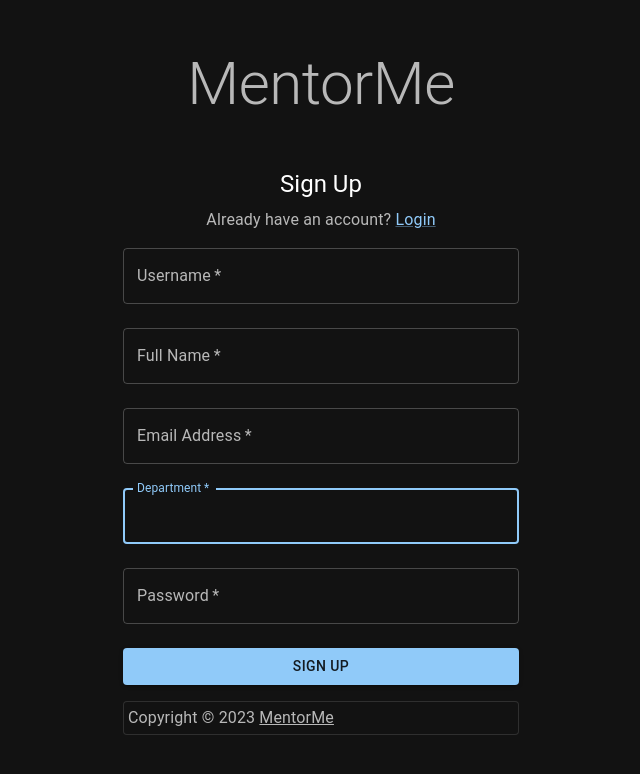
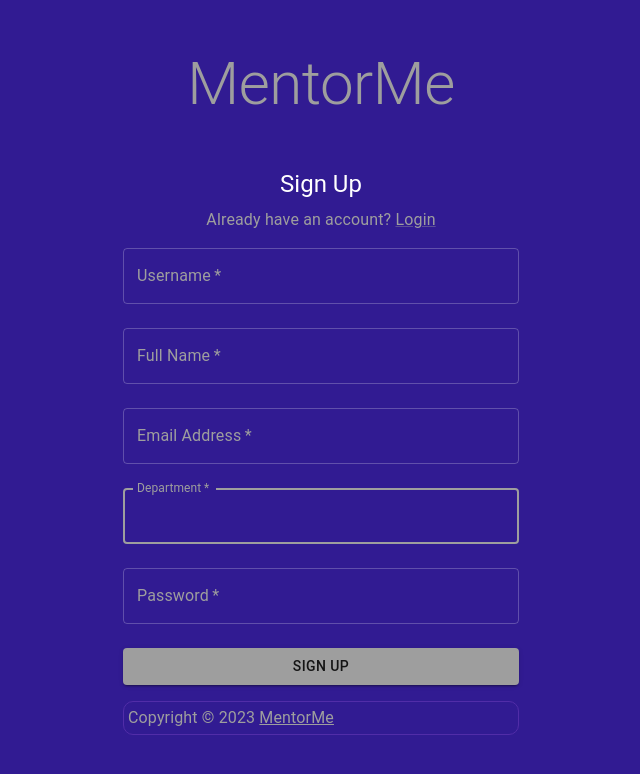
Before and after one commit to can-ishk/mentor-me-client, a React (Create React App) app: page /signup in a window 1280 px wide. Shown: the top 774 px of the page, without its empty margins (319-959 px from the left). Built offline with nearby package versions, Linux system fonts and the light colour scheme; the HTML template or start-up script is replaced by a standard one.

Commit message:
fixed margin error

```diff
--- a/src/components/ContentUpdateEditor.jsx
+++ b/src/components/ContentUpdateEditor.jsx
@@ -35,7 +35,7 @@ export default function ContentUpdateEditor(props){
           fullWidth
           margin="normal"
           name="content"
-          sx={{ backgroundColor: "white" }}
+          sx={{ backgroundColor: "gray" }}
           onChange={handleChange}
           error={error.length !== 0}
           helperText={error}
--- a/src/components/MentCard.jsx
+++ b/src/components/MentCard.jsx
@@ -84,9 +84,9 @@ export default function MentCard(props) {
 
   return (
     <Card sx={{ padding: 0 }} className="ment-card">
-      <Box className={preview}>
-        <HorizontalStack spacing={0} alignItems="initial">
-          <MentContentBox clickable={preview} ment={ment} editing={editing}>
+      <Box className={preview} >
+        <HorizontalStack spacing={0} alignItems="initial" >
+          <MentContentBox clickable={preview} ment={ment} editing={editing} >
             <HorizontalStack justifyContent="space-between">
               <ContentDetails
                 username={ment.author.username}
--- a/src/components/MentContentBox.jsx
+++ b/src/components/MentContentBox.jsx
@@ -15,7 +15,8 @@ export default function MentContentBox(props) {
         <Box
           sx={{
             padding: theme.spacing(2),
-            width: "92%",
+            width: "100%",
+            margin: "auto",
             "&:hover": { backgroundColor: "divider", cursor: "pointer" },
           }}
           onClick={() => navigate("/ments/" + ment._id)}
--- a/src/components/NavBar.jsx
+++ b/src/components/NavBar.jsx
@@ -98,7 +98,8 @@ export default function NavBar() {
                         <TextField
                             size="small"
                             label="Search"
-                            sx={{ flexGrow: 1, maxWidth: 600,}}
+
+                            sx={{ flexGrow: 1, width: 600}}
                             onChange={handleChange}
                             value={search}
                         />
--- a/src/components/mentCard.css
+++ b/src/components/mentCard.css
@@ -1,4 +1,4 @@
-.ment-card .primary .content {
+/* .ment-card .primary .content {
     -webkit-mask-image: linear-gradient(black 175px, transparent 250px);
     mask-image: linear-gradient(black 175px, transparent 250px);
   }
@@ -11,3 +11,7 @@
   html {
     overflow-y: scroll;
   }
+
+
+
+   */
--- a/src/config.js
+++ b/src/config.js
@@ -1,5 +1,6 @@
-const NODE_ENV = "DEV"
+// const NODE_ENV = "DEV"
+const NODE_ENV = "PROD"
 const BASE_URL_DEV = "http://localhost:8000/"
-const BASE_URL = "https://mentor-me-server.vercel.app/"
+const BASE_URL = NODE_ENV==="DEV"?"BASE_URL_DEV":"https://mentor-me-server.vercel.app/"
 
 export {BASE_URL, NODE_ENV}
--- a/src/theme.js
+++ b/src/theme.js
@@ -2,17 +2,17 @@ import { createTheme } from "@mui/material";
 import { purple, grey, deepOrange, deepPurple } from "@mui/material/colors";
 const theme = createTheme({
   palette: {
-    mode:"dark"
-    // primary: grey,
-    // divider: deepPurple[700],
-    // background: {
-    //   default: deepPurple[900],
-    //   paper: deepPurple[900],
-    // },
-    // text: {
-    //   primary: '#fff',
-    //   secondary: grey[500],
-    // },
+    mode:"dark",
+    primary: grey,
+    divider: deepPurple[700],
+    background: {
+      default: deepPurple[900],
+      paper: deepPurple[900],
+    },
+    text: {
+      primary: '#fff',
+      secondary: grey[500],
+    },
   },
   components: {
     MuiCard: {
@@ -24,13 +24,14 @@ const theme = createTheme({
           ...{
             padding: theme.spacing(2),
             borderWidth: "1.5px",
+            borderRadius: 10
           },
         }),
       },
     },
     MuiContainer: {
       defaultProps: {
-        maxWidth: "md",
+        maxWidth: "xl",
       },
     },
   },
```
